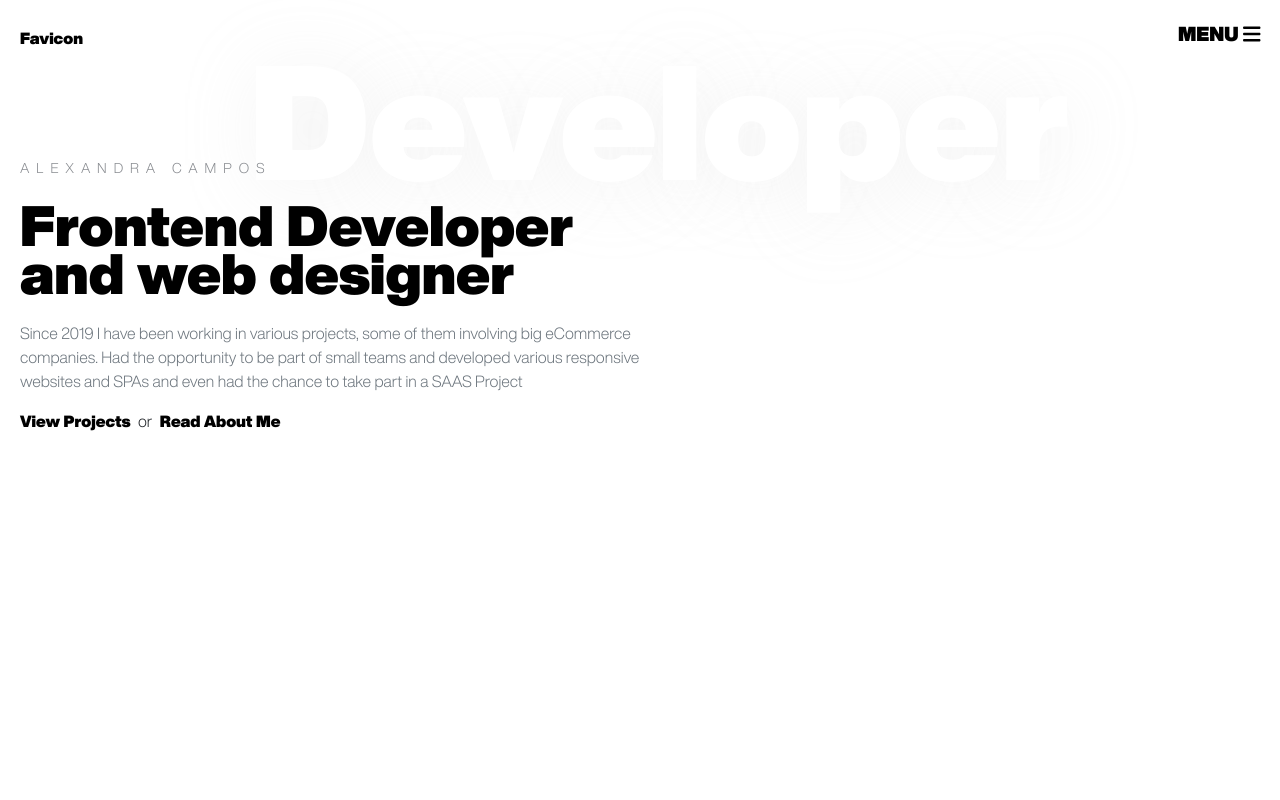
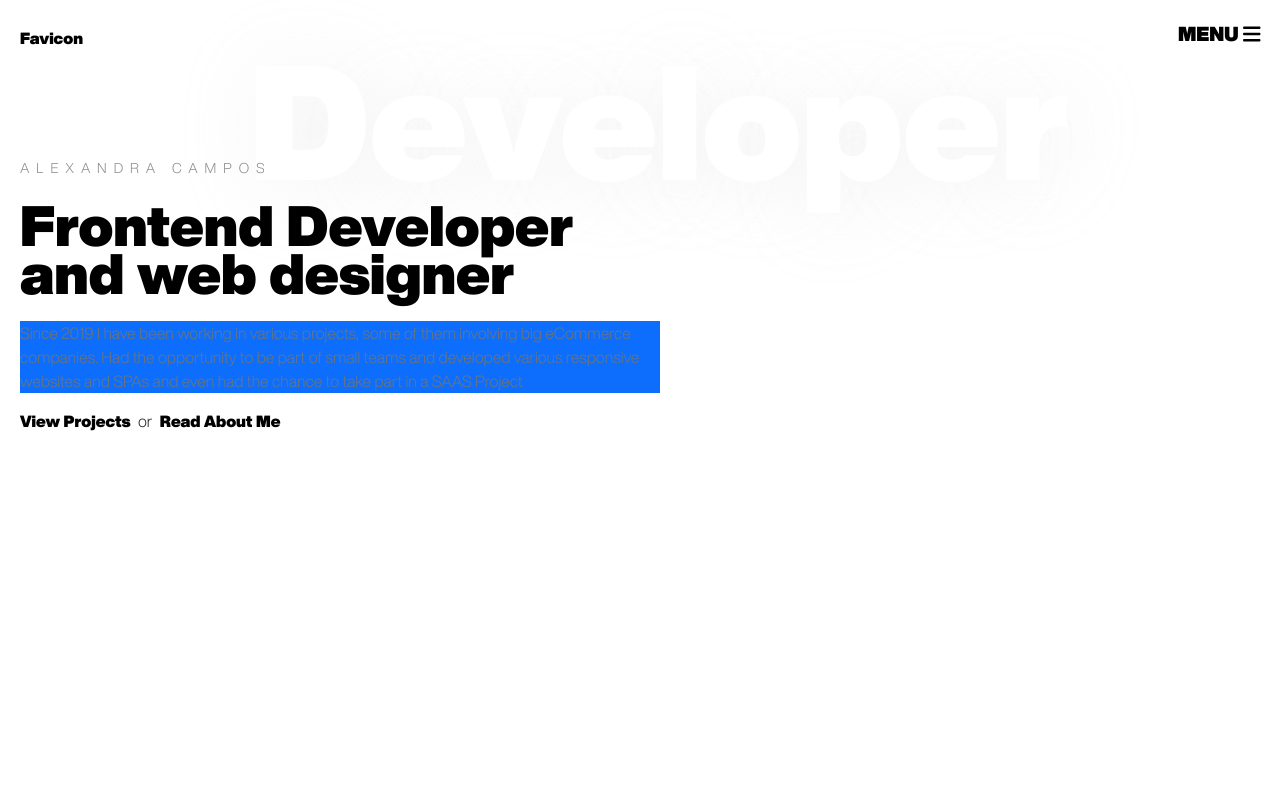
Before and after one commit to lexie70/My-Portfolio, a Next.js app: page / in a window 1280 px wide. Shown: the top 800 px of the page. Built offline with nearby package versions, Linux system fonts and the light colour scheme.

Commit message:
deploy test commit

```diff
--- a/src/app/page.jsx
+++ b/src/app/page.jsx
@@ -28,7 +28,7 @@ function Intro(){
       <div className="main-cont">
         <h5 className="mb-4">Alexandra Campos</h5>
         <h1 className="col-6">Frontend Developer and web designer</h1>
-        <p className="col-6 mt-4">Since 2019 I have been working in various projects, some of them involving big eCommerce companies. Had the opportunity to be part of small teams and developed various responsive websites and SPAs and even had the chance to take part in a SAAS Project</p>
+        <p className="col-6 mt-4 bg-primary">Since 2019 I have been working in various projects, some of them involving big eCommerce companies. Had the opportunity to be part of small teams and developed various responsive websites and SPAs and even had the chance to take part in a SAAS Project</p>
         <Link href="/#portfolio">view projects</Link><span className="ms-1 me-1"> or </span><Link href="/about">read about me</Link>
       </div>
 
```
